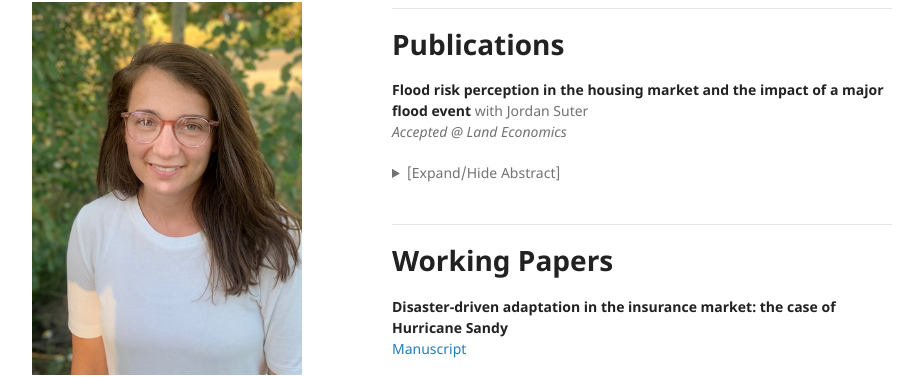
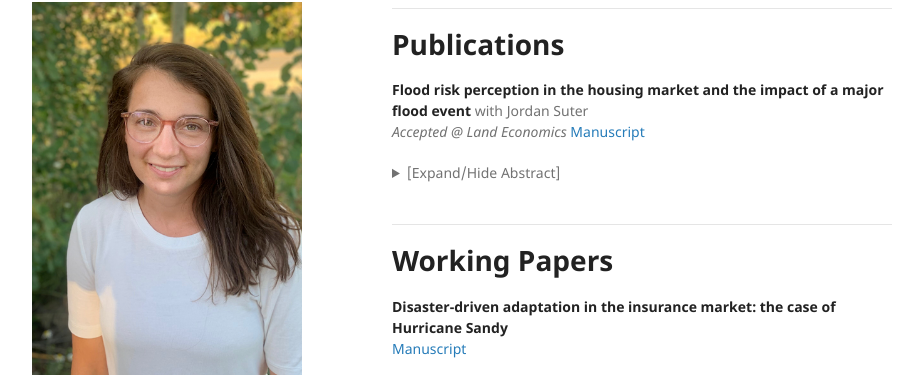
Before and after one commit to hannahhennighausen/hannahhennighausen.github.io, a Jekyll site: the page built from index.md, in a window 1280 px wide and 900 px high, scrolled down 467 px. Shown: the part 138-515 px from the top of the window, without its empty margins (178-1093 px from the left). Built offline with Jekyll 4.4.1, drawn with Linux system fonts in a browser that asks for light colours; the repository's description, which GitHub fills in, is left out.

Commit message:
Update index.md

```diff
--- a/index.md
+++ b/index.md
@@ -21,6 +21,7 @@ You can contact me at [hannah.hennighausen@uni-graz.at](mailto:hannah.hennighaus
 
 **Flood risk perception in the housing market and the impact of a major flood event** with Jordan Suter <br />
 _Accepted @ Land Economics_
+[Manuscript](https://hannahhennighausen.github.io/Papers/BoulderFlooding.pdf)
 <details>
   <summary>[Expand/Hide Abstract]</summary>
 
```
